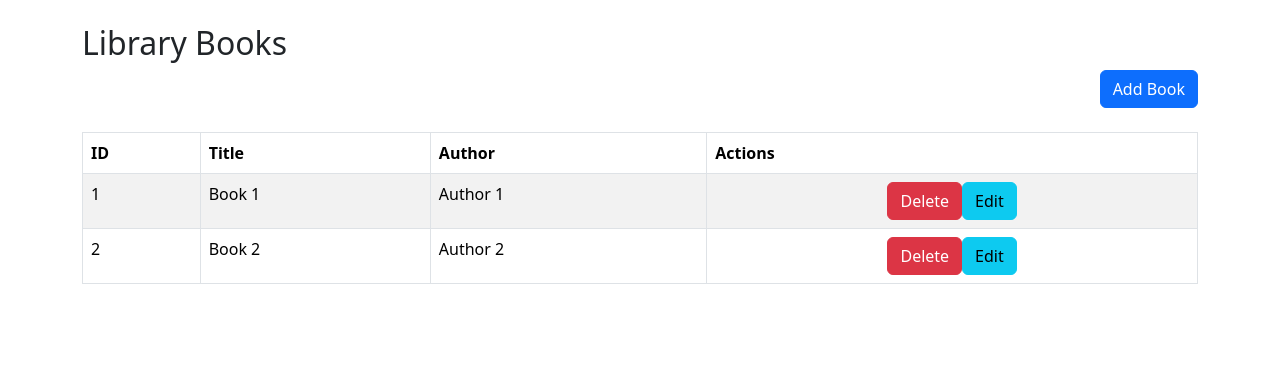
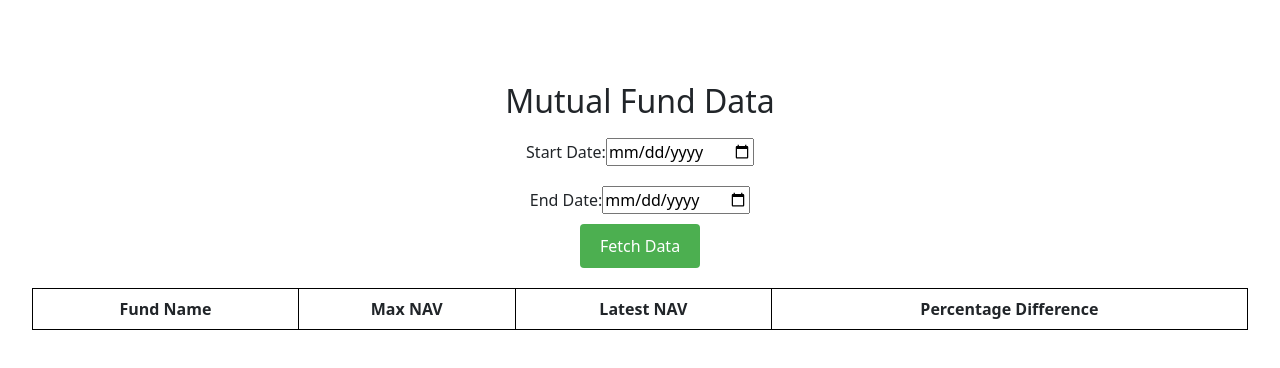
Before and after one commit to VIGNESHDASK/library-management, a React (Create React App) app: page / in a window 1280 px wide. Shown: the top 368 px of the page. Built offline with nearby package versions, Linux system fonts and the light colour scheme.

Commit message:
add basic code

```diff
--- a/package.json
+++ b/package.json
@@ -6,6 +6,7 @@
     "@testing-library/jest-dom": "^5.17.0",
     "@testing-library/react": "^13.4.0",
     "@testing-library/user-event": "^13.5.0",
+    "axios": "^1.7.9",
     "bootstrap": "^5.3.2",
     "react": "^18.2.0",
     "react-bootstrap": "^2.9.1",
--- a/src/App.css
+++ b/src/App.css
@@ -1,34 +1,24 @@
-.App {
+#root {
+  max-width: 1280px;
+  margin: 0 auto;
+  padding: 2rem;
   text-align: center;
 }
 
-.App-logo {
-  height: 40vmin;
-  pointer-events: none;
+.logo {
+  height: 6em;
+  padding: 1.5em;
+  will-change: filter;
+  transition: filter 300ms;
+}
+.logo:hover {
+  filter: drop-shadow(0 0 2em #646cffaa);
+}
+.logo.react:hover {
+  filter: drop-shadow(0 0 2em #61dafbaa);
 }
 
-@media (prefers-reduced-motion: no-preference) {
-  .App-logo {
-    animation: App-logo-spin infinite 20s linear;
-  }
-}
-
-.App-header {
-  background-color: #282c34;
-  min-height: 100vh;
-  display: flex;
-  flex-direction: column;
-  align-items: center;
-  justify-content: center;
-  font-size: calc(10px + 2vmin);
-  color: white;
-}
-
-.App-link {
-  color: #61dafb;
-}
-
-@keyframes App-logo-spin {
+@keyframes logo-spin {
   from {
     transform: rotate(0deg);
   }
@@ -36,3 +26,47 @@
     transform: rotate(360deg);
   }
 }
+
+@media (prefers-reduced-motion: no-preference) {
+  a:nth-of-type(2) .logo {
+    animation: logo-spin infinite 20s linear;
+  }
+}
+
+.card {
+  padding: 2em;
+}
+
+.read-the-docs {
+  color: #888;
+}
+
+.counter-app {
+  text-align: center;
+  margin-top: 50px;
+}
+
+.counter-app h1 {
+  font-size: 2.5rem;
+  margin-bottom: 20px;
+}
+
+.counter-app p {
+  font-size: 1.5rem;
+  margin-bottom: 20px;
+}
+
+.counter-app button {
+  font-size: 1rem;
+  padding: 10px 20px;
+  margin: 0 10px;
+  background-color: #4caf50;
+  color: white;
+  border: none;
+  border-radius: 4px;
+  cursor: pointer;
+}
+
+.counter-app button:hover {
+  background-color: #c8ba53;
+}
--- a/src/App.js
+++ b/src/App.js
@@ -1,10 +1,11 @@
 import logo from './logo.svg';
 import './App.css';
+import MFundData from './components/MFundData'
 
 function App() {
   return (
-    <div className="App">
-      <header className="App-header">
+    <div className="counter-app">
+      {/* <header className="App-header">
         <img src={logo} className="App-logo" alt="logo" />
         <p>
           Edit <code>src/App.js</code> and save to reload.
@@ -17,7 +18,8 @@ function App() {
         >
           Learn React
         </a>
-      </header>
+      </header> */}
+      <MFundData />
     </div>
   );
 }
--- /dev/null
+++ b/src/components/MFundData.js
@@ -0,0 +1,110 @@
+import React, { useState } from 'react';
+import axios from 'axios';
+
+const MFundData = () => {
+  const [fundData, setFundData] = useState([]);
+  const [startDate, setStartDate] = useState('');
+  const [endDate, setEndDate] = useState('');
+
+  const mutualFundUrls = [
+    'https://api.mfapi.in/mf/149039', // nifty 50
+    'https://api.mfapi.in/mf/150443',  // finan
+    'https://api.mfapi.in/mf/145552' , // nasdqq
+    'https://api.mfapi.in/mf/152535' , // it
+    'https://api.mfapi.in/mf/150930' , // pharma
+    'https://api.mfapi.in/mf/147622' , // midcap
+    'https://api.mfapi.in/mf/152557' , // auto
+    'https://api.mfapi.in/mf/150515', // manufacty
+    'https://api.mfapi.in/mf/151726', // small 250
+    'https://api.mfapi.in/mf/151814' , // micro 250
+    'https://api.mfapi.in/mf/152521', // realty
+    'https://api.mfapi.in/mf/152214', // healthcare
+    'https://api.mfapi.in/mf/120684'//  next 50
+    // Add more URLs as needed
+  ];
+
+  const fetchData = async () => {
+    const fetchedData = [];
+
+    // Define the date range
+    const start = new Date(startDate);
+    const end = new Date(endDate);
+
+    // Fetch data for each mutual fund
+    for (const url of mutualFundUrls) {
+      try {
+        const response = await axios.get(url);
+        const apiData = response.data.data;
+
+        // Filter data for the selected date range
+        const filteredData = apiData.filter(entry => {
+          const entryDate = new Date(entry.date.split('-').reverse().join('-'));
+          return entryDate >= start && entryDate <= end;
+        });
+
+        // Extract NAV values
+        const navValues = filteredData.map(entry => parseFloat(entry.nav));
+
+        // Find the latest NAV
+        const latestNav = parseFloat(filteredData[0].nav);
+
+        // Find max NAV
+        const maxNav = Math.max(...navValues);
+
+        // Calculate percentage difference
+        const percentageDifference = ((maxNav - latestNav) / latestNav) * 100;
+
+        fetchedData.push({
+          fundName: response.data.meta.scheme_name,
+          maxNav,
+          latestNav,
+          percentageDifference: percentageDifference.toFixed(2)
+        });
+      } catch (error) {
+        console.error(`Error fetching data from ${url}:`, error);
+      }
+    }
+
+    // Sort data based on Percentage Difference
+    fetchedData.sort((a, b) => b.percentageDifference - a.percentageDifference);
+
+    setFundData(fetchedData);
+  };
+
+  return (
+    <div>
+      <h2>Mutual Fund Data</h2>
+      <div style={{padding : 10}}>
+        <label>Start Date:</label>
+        <input type="date" value={startDate} onChange={(e) => setStartDate(e.target.value)} />
+      </div>
+      <div style={{padding : 10}}>
+        <label>End Date:</label>
+        <input type="date" value={endDate} onChange={(e) => setEndDate(e.target.value)} />
+      </div>
+      <button onClick={fetchData}>Fetch Data</button>
+      <table style={{ borderCollapse: 'collapse', width: '100%', marginTop: '20px' }}>
+        <thead>
+          <tr>
+            <th style={{ border: '1px solid black', padding: '8px' }}>Fund Name</th>
+            <th style={{ border: '1px solid black', padding: '8px' }}>Max NAV</th>
+            <th style={{ border: '1px solid black', padding: '8px' }}>Latest NAV</th>
+            <th style={{ border: '1px solid black', padding: '8px' }}>Percentage Difference</th>
+          </tr>
+        </thead>
+        <tbody>
+          {fundData.map(fund => (
+            <tr key={fund.fundName}>
+              <td style={{ border: '1px solid black', padding: '8px' }}>{fund.fundName}</td>
+              <td style={{ border: '1px solid black', padding: '8px' }}>{fund.maxNav}</td>
+              <td style={{ border: '1px solid black', padding: '8px' }}>{fund.latestNav}</td>
+              <td style={{ border: '1px solid black', padding: '8px' }}>{fund.percentageDifference}%</td>
+            </tr>
+          ))}
+        </tbody>
+      </table>
+    </div>
+  );
+};
+
+export default MFundData;
--- a/src/index.js
+++ b/src/index.js
@@ -5,11 +5,13 @@ import App from './App';
 import reportWebVitals from './reportWebVitals';
 import ArrayComponent from './components/ArrayComponent'
 
+
 const root = ReactDOM.createRoot(document.getElementById('root'));
 root.render(
   <React.StrictMode>
-    {/* <App /> */}
-    <ArrayComponent/>
+    <App />
+    {/* <ArrayComponent/> */}
+
   </React.StrictMode>
 );
 
```
Also changed, not shown: 1 other file (tests, documents, lock files or other folders).
